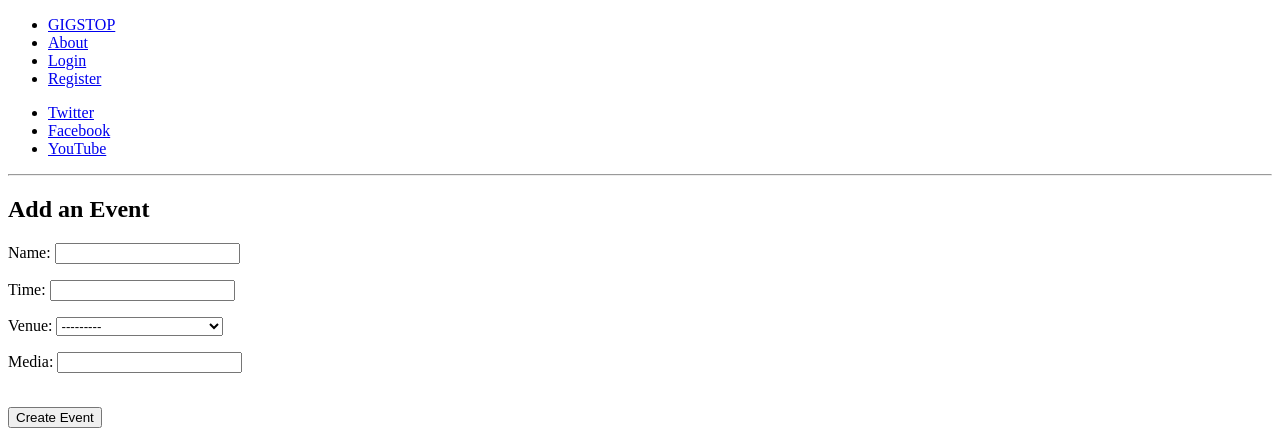
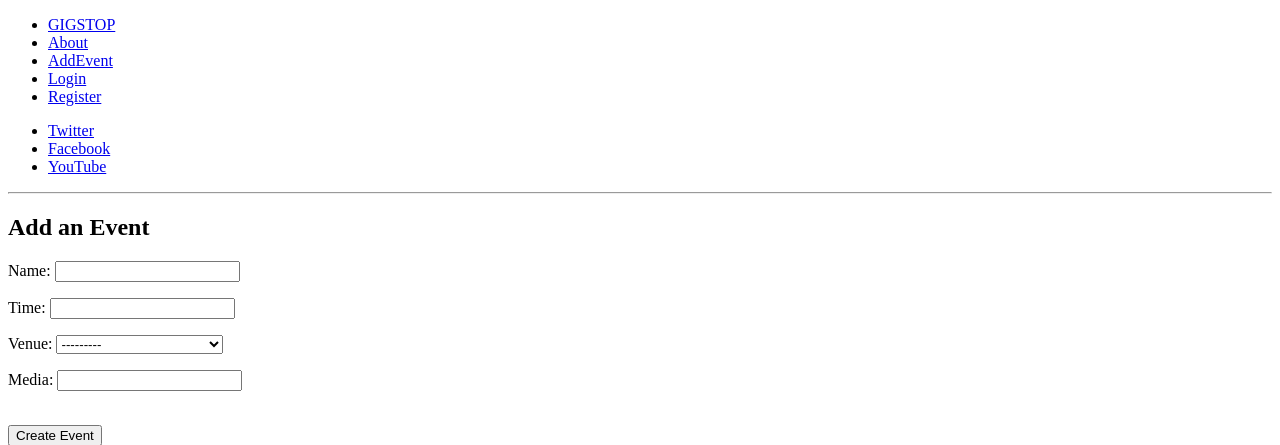
Before and after one commit to Tyrannican/AlphaDragon, a Django app: page /app/add_event/ in a window 1280 px wide. Shown: the top 445 px of the page. Run offline with Django 3.2, Linux system fonts and the light colour scheme; data comes from the database, SQL or seed files in the repository.

Commit message:
Reverted the change of the add event link until we sort it out

```diff
--- a/Gigstop/templates/Gigstop/base.html
+++ b/Gigstop/templates/Gigstop/base.html
@@ -17,10 +17,10 @@
 						<ul id="toolbar">
 							<li><a href="{% url 'index' %}" id="Home">GIGSTOP</a></li>
 							<li><a href="{% url 'about' %}" id="buyTickets">About</a></li>
+							<li><a href="{% url 'add_event' %}" id="addEvent">AddEvent</a></li>
 
 						{% if user.is_authenticated %}
 							<li><a href="#myAccount" id="interested">My Account</a></li>
-							<li><a href="{% url 'add_event' %}" id="addEvent">AddEvent</a></li>
 							<li><a href="{% url 'logout' %}" id="logout">Logout</a></li>
 						{%else %}
 							<li><a href="{% url 'login' %}" id="login">Login</a></li>
```
